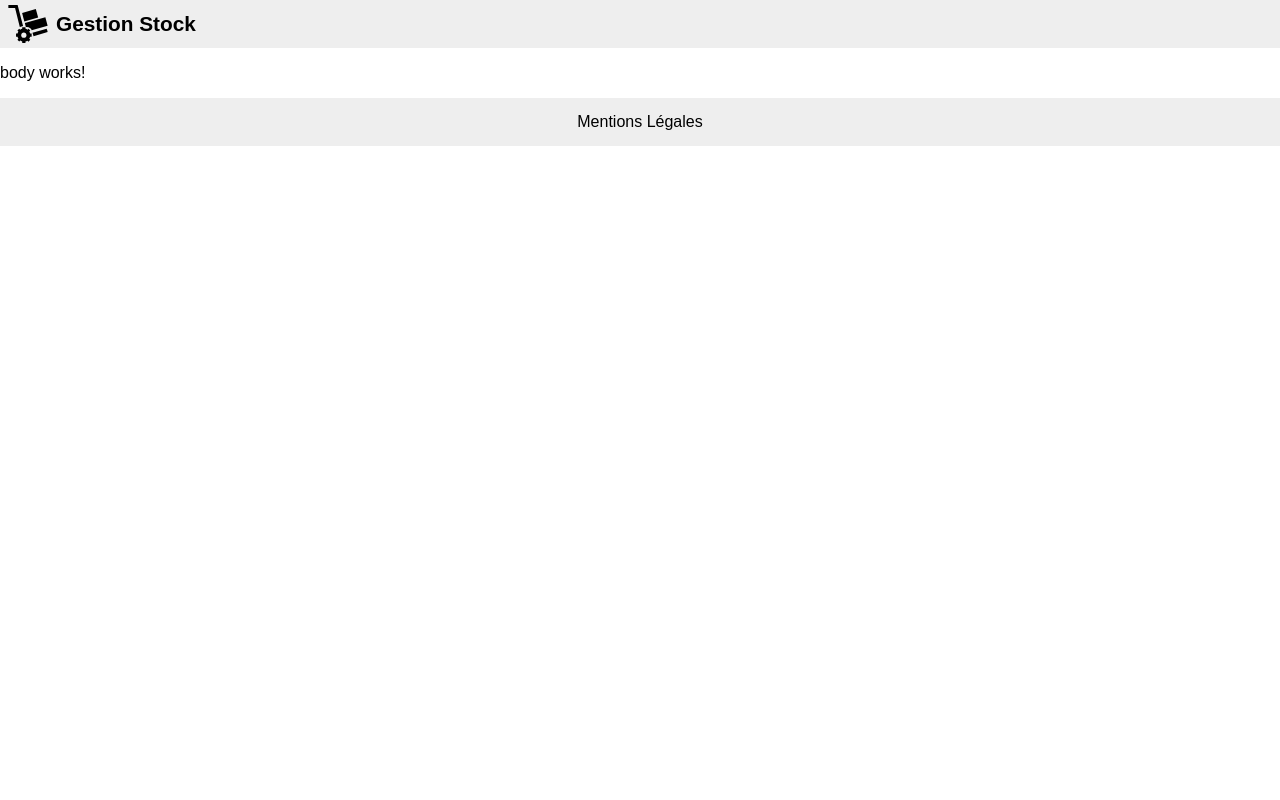
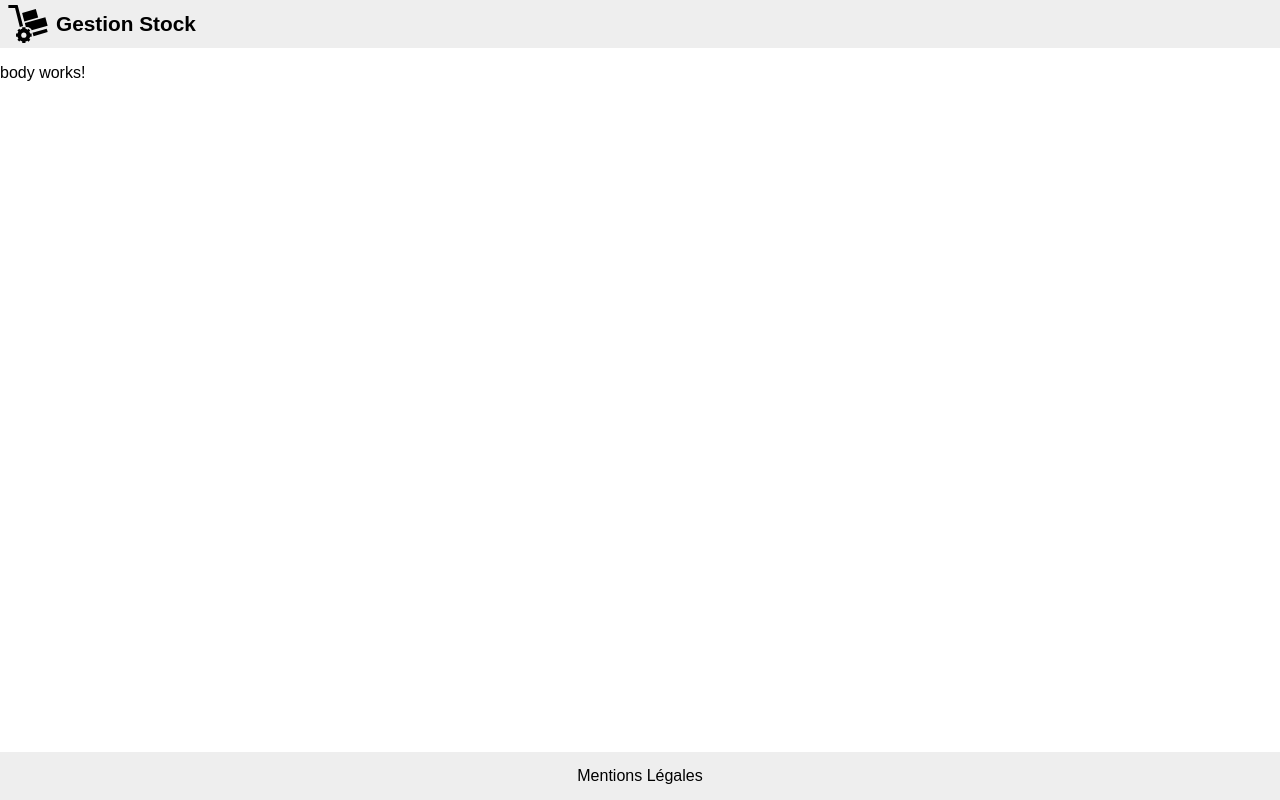
Before and after one commit to jlg-formation/agulu1-mar-2024, an Angular app in the folder front/: page / in a window 1280 px wide. Built offline with nearby package versions, Linux system fonts and the light colour scheme.

Commit message:
dev: footer on bottom

```diff
--- a/front/src/app/app.component.scss
+++ b/front/src/app/app.component.scss
@@ -0,0 +1,6 @@
+:host {
+  display: flex;
+  flex-flow: column;
+  justify-content: space-between;
+  min-height: 100vh;
+}
--- a/front/src/app/layout/body/body.component.scss
+++ b/front/src/app/layout/body/body.component.scss
@@ -0,0 +1,3 @@
+:host {
+  flex: 1;
+}
```
